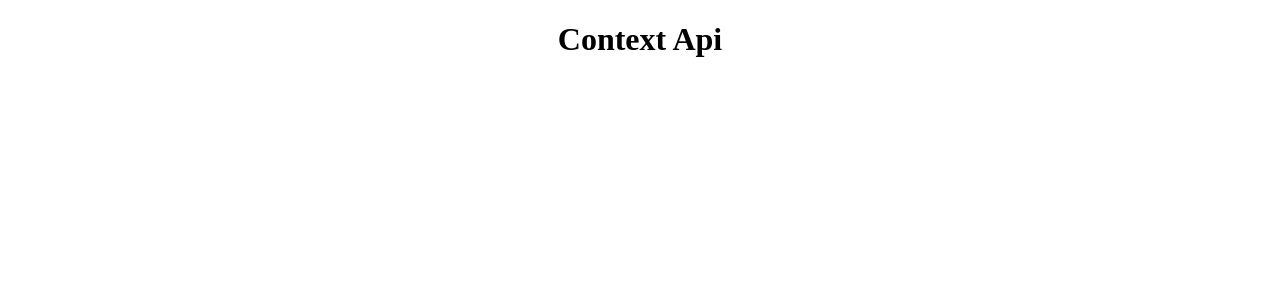
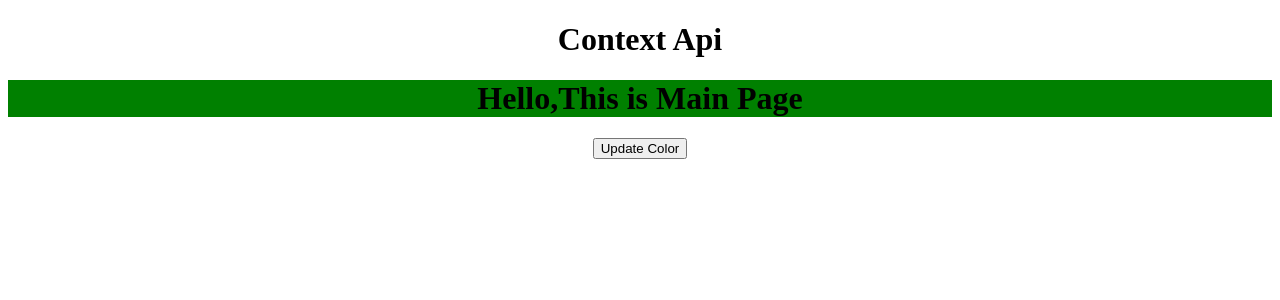
Before and after one commit to sangampshinde/LearnReactJS, a React (Create React App) app: page / in a window 1280 px wide. Shown: the top 300 px of the page. Built offline with nearby package versions, Linux system fonts and the light colour scheme.

Commit message:
context api 2

```diff
--- a/src/App.js
+++ b/src/App.js
@@ -1,30 +1,33 @@
 // Context API
 // help to transer data from siblings or any node or component in your apllication tree.
  import React, { Component } from 'react'
-import { CommonContext } from './Context-api/CommonContext'
+ import { CommonContext } from './Context-api/CommonContex';
+ import Main from './Context-api/Main';
+import Updatebutton from './Context-api/Updatebutton';
 
  export default class App extends Component {
   constructor(){
     super();
-    this.state={
-      color:null,
-      updateColour:this.updateColour
+
+    this.updateColor= ()=>{
+      this.setState({color:"red"})
     }
 
-       this.updateColour = ()=>{
-        this.setState({
-
-           color:'red'
-
-        })
+      this.state = {
+        color:'green',
+        updateColor:this.updateColor
       }
+
+
+
   }
    render() {
      return (
        <div>
-
         <CommonContext.Provider value={this.state}>
           <h1>Context Api</h1>
+          <Main/>
+          <Updatebutton/>
         </CommonContext.Provider>
 
        </div>
--- /dev/null
+++ b/src/Context-api/CommonContex.js
@@ -0,0 +1,3 @@
+import React,{createContext} from "react";
+
+export const CommonContext = createContext();
--- a/src/Context-api/CommonContext.js
+++ /dev/null
@@ -1,3 +0,0 @@
-import React, { Component,createContext} from 'react'
-
-export const CommonContext = createContext();
--- a/src/Context-api/Main.js
+++ b/src/Context-api/Main.js
@@ -1,14 +1,17 @@
 import React, { Component } from 'react'
+import { CommonContext } from './CommonContex'
 
-export default class Main extends Component {
+export default class   extends Component {
   render() {
     return (
       <div>
-        <h3>main Component</h3>
-        <CommonContext.Consumer >
-        <h1>Context Api</h1>
+        <CommonContext.Consumer>
+        {
+            ({color})=>(
+                <h1 style={{backgroundColor:color}}>Hello,This is Main Page</h1>
+            )
+        }
         </CommonContext.Consumer>
-
       </div>
     )
   }
--- /dev/null
+++ b/src/Context-api/Updatebutton.js
@@ -0,0 +1,18 @@
+import { Button } from 'react-bootstrap';
+import React from 'react'
+import { CommonContext } from './CommonContex'
+
+function Updatebutton() {
+  return (
+    <div>
+      <CommonContext.Consumer>
+        {
+            ({updateColor})=>(
+               <Button onClick={()=>{updateColor()}}>Update Color</Button>
+            )
+        }
+        </CommonContext.Consumer>
+    </div>
+  )
+}
+export default Updatebutton
```
Lines whose indentation alone changed are shown as unchanged.
